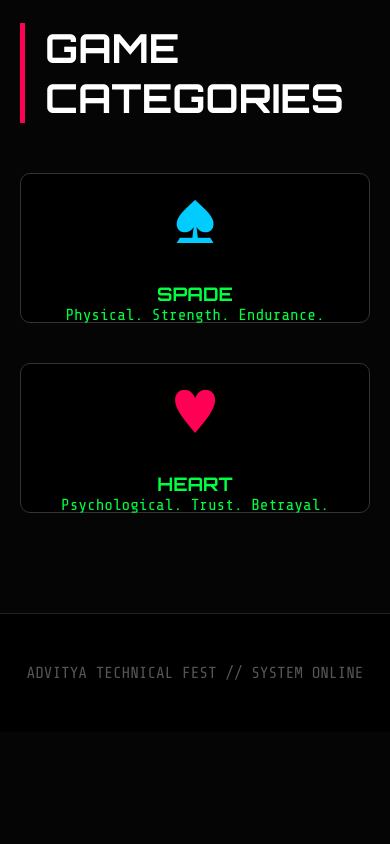
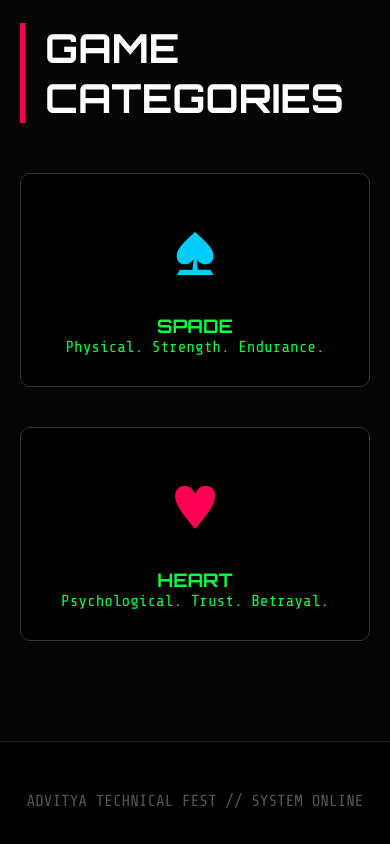
Before and after one commit to prav10140/ADVITYA, a React (Vite) app: page / in a window 390 px wide. Shown: the part 1572-2416 px from the top of the page. Before the commit the page ends 2304 px from the top, so only its background shows below. Built offline with nearby package versions, Linux system fonts and the light colour scheme; no server answers.

Commit message:
Update Dashboard.css

```diff
--- a/src/pages/Dashboard.css
+++ b/src/pages/Dashboard.css
@@ -166,6 +166,8 @@ body {
   padding: 25px;
   display: flex;
   flex-direction: column;
+  /* Center content vertically if there's extra space */
+  justify-content: center;
 }
 
 .panel-title {
@@ -175,19 +177,25 @@ body {
   margin-bottom: 25px;
   border-bottom: 1px solid #222;
   padding-bottom: 10px;
+  /* Ensure title stays at top even with center alignment */
+  margin-top: 0;
+  align-self: flex-start;
+  width: 100%;
 }
 
 .cards-wrapper {
   display: flex;
   gap: 20px;
-  height: 100%;
+  /* REMOVED height: 100%; */
+  align-items: center; /* Center cards vertically */
+  flex: 1; /* Let it take available space */
 }
 
 .suit-container { flex: 1; position: relative; }
 
 .suit-card {
   width: 100%;
-  height: 100%;
+  /* REMOVED height: 100%; */
   background: #000;
   border: 1px solid #333;
   display: flex;
@@ -196,6 +204,8 @@ body {
   justify-content: center;
   cursor: pointer;
   transition: 0.3s;
+  /* ADDED PADDING FOR BETTER SHAPE */
+  padding: 50px 20px;
 }
 
 .suit-card:hover { border-color: #fff; transform: translateY(-5px); }
@@ -213,6 +223,7 @@ body {
   align-items: center;
   justify-content: center;
   border: 1px solid var(--chaos-green);
+  padding: 30px 0; /* Added padding here too */
 }
 
 .dice-instruction { color: #fff; font-size: 0.7rem; margin-bottom: 15px; }
@@ -293,11 +304,13 @@ body {
   justify-content: center;
   align-items: center;
   border: 1px solid var(--neon-red);
+  padding: 30px; /* Added padding */
 }
 
 .game-countdown { font-size: 4rem; color: #fff; margin-bottom: 20px; text-shadow: 0 0 20px var(--neon-red); }
 .mission-title { font-family: 'Orbitron'; color: #fff; font-size: 2.5rem; margin: 0; }
 .loc-display { margin-top: 20px; padding: 5px 15px; border: 1px dashed var(--chaos-green); color: var(--chaos-green); }
+.forfeit-btn { margin-top: 30px; background: #333; color: #fff; border: 1px solid #555; padding: 10px 20px; cursor: pointer; font-family: 'Orbitron'; }
 
 /* Footer */
 .chaos-footer { background: #000; border-top: 1px solid #111; padding: 5px 0; }
@@ -309,6 +322,6 @@ body {
 /* Mobile Adjustments */
 @media (max-width: 1000px) {
   .game-console { grid-template-columns: 1fr; overflow-y: auto; }
-  .cards-wrapper { flex-direction: column; height: auto; gap: 10px; }
-  .suit-card { height: 150px; }
+  .cards-wrapper { flex-direction: column; height: auto; gap: 15px; }
+  .suit-card { padding: 30px 20px; } /* Smaller padding on mobile */
 }
```
